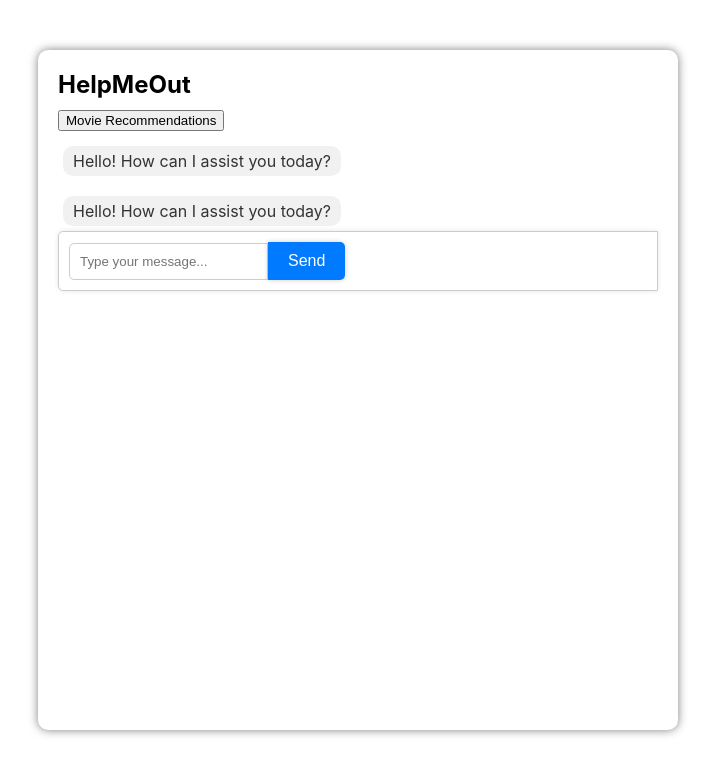
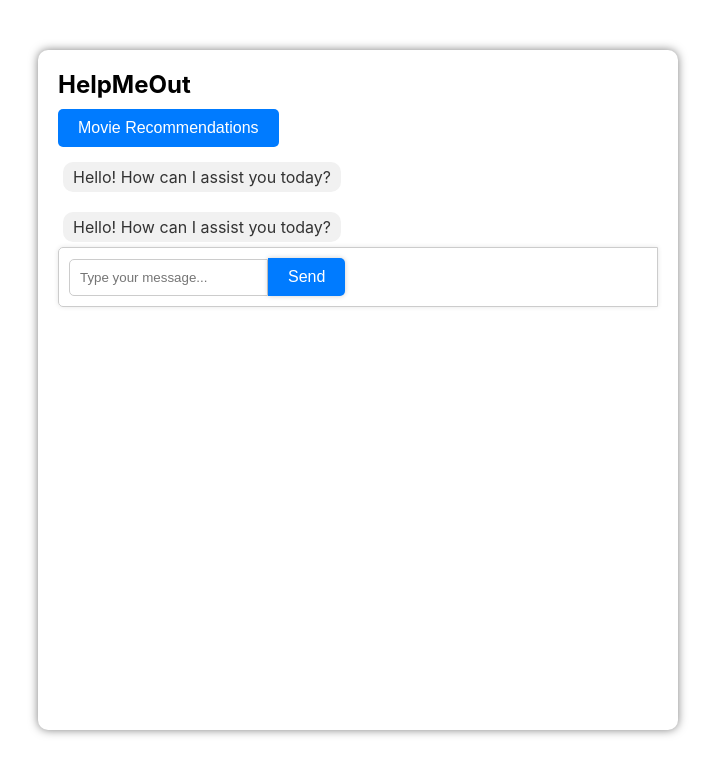
Before and after one commit to aritradey-CS/HelpMeOut, a React (Create React App) app: page / in a window 1280 px wide. Shown: the top 774 px of the page, without its empty margins (282-997 px from the left). Built offline with nearby package versions, Linux system fonts and the light colour scheme.

Commit message:
adding some features

```diff
--- a/src/App.css
+++ b/src/App.css
@@ -116,6 +116,29 @@
 }
 
 /* ... your existing styles ... */
+/* Style for movie recommendation button */
+.suggestions button:nth-child(1) {
+  background-color: #007bff;
+  color: #fff;
+  border: none;
+  border-radius: 5px;
+  padding: 10px 20px;
+  margin-right: 10px;
+  cursor: pointer;
+  outline: none;
+  transition: background-color 0.3s ease, transform 0.3s ease;
+  font-size: 16px;
+}
+
+.suggestions button:nth-child(1):hover {
+  background-color: #0056b3;
+  transform: scale(1.05);
+}
+
+.suggestions button:nth-child(1):active {
+  background-color: #003980;
+  transform: scale(0.95);
+}
 
 .chat {
   display: flex;
```
